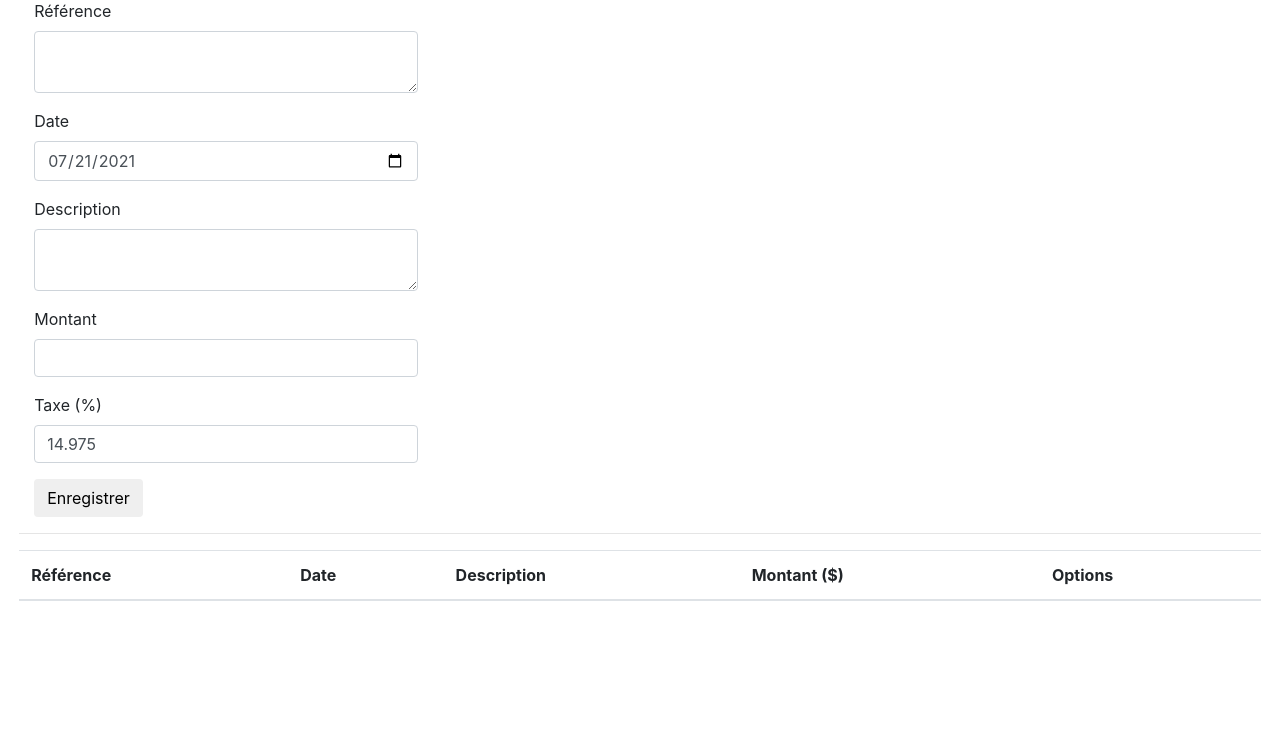
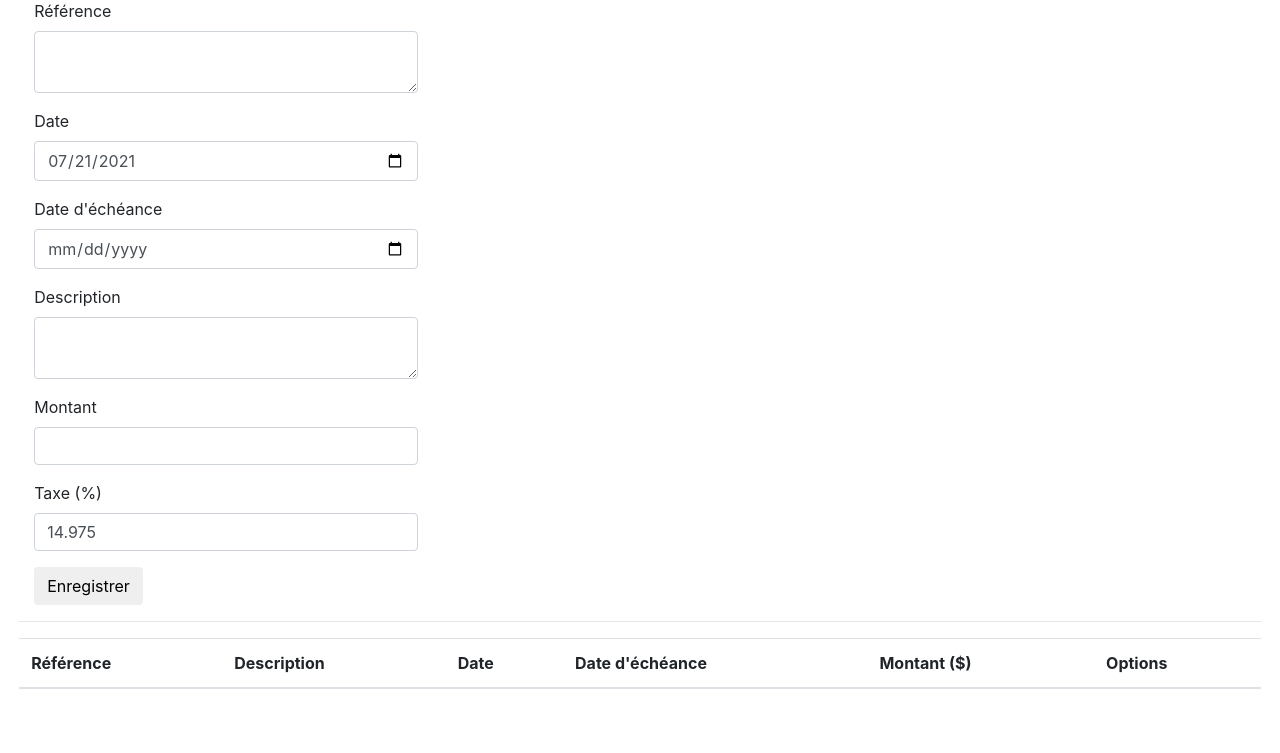
Before and after one commit to PedroLuisBernardos/INM5151, a Flask app: page /index in a window 1280 px wide. Shown: the part 227-980 px from the top of the page. Before the commit the page ends 828 px from the top, so only its background shows below. Run offline with Flask 2, Linux system fonts and the light colour scheme; the visitor is signed in with stand-in values (Sample User, id 1); data comes from the database, SQL or seed files in the repository; both versions use the stored data as it was after the commit; data that the repository does not hold is empty; some libraries are stand-ins or nearby versions.

Commit message:
Ajout de la gestion de `date d'échéance` à la gestion de dates

```diff
--- a/app/forms.py
+++ b/app/forms.py
@@ -73,7 +73,13 @@ class FactureForm(FlaskForm):
     # À ajouter des attributs
     reference = TextAreaField(_l('Référence'), validators=[DataRequired(message=_l("Veuillez entrer une référence")), Length(min=1, max=50, message=_l('Veuillez écrire entre 1 et 50 caractères'))])
     date = DateField(_l('Date'), default=date.today(), format='%Y-%m-%d', validators=[DataRequired(message=_l("Veuillez entrer une date (AAAA-MM-JJ)"))])
+    due_date = DateField(_l('Date d\'échéance'), format='%Y-%m-%d', validators=[DataRequired(message=_l("Veuillez entrer une date d'échéance (AAAA-MM-JJ)"))])
     description = TextAreaField(_l('Description'), validators=[DataRequired(message=_l("Veuillez entrer une description")), Length(min=1, max=140, message=_l(_l('Veuillez écrire entre 1 et 50 caractères')))])
     amount = DecimalField(_l('Montant'), validators=[DataRequired(message=_l("Veuillez entrer un montant numérique"))], places=2)
     tax = DecimalField(_l('Taxe (%)'), validators=[NumberRange(0, 100, _l("Veuillez entrer un nombre entre 0 et 100"))], places=0, render_kw={"value": "14.975"})
     submit = SubmitField(_l('Enregistrer'), render_kw= {"onclick": "calculationTax()"})
+
+    # Valider si date d'échéance est la même ou après la date initiale
+    def validate_due_date(self, due_date):
+        if due_date.data < self.date.data:
+            raise ValidationError(_l('La date d\'échéance doit être la même ou après la date initale'))
--- a/app/models.py
+++ b/app/models.py
@@ -57,10 +57,11 @@ def load_user(id):
 # Factures
 class Facture(db.Model):
     id = db.Column(db.Integer, primary_key=True)
-    reference = db.Column(db.String(50), unique=True)
-    description = db.Column(db.String(140))
-    date = db.Column(db.Date, index=True)
-    amount = db.Column(db.Float)
+    reference = db.Column(db.String(50), unique=True, nullable=False)
+    description = db.Column(db.String(140), nullable=False)
+    date = db.Column(db.Date, nullable=False)
+    due_date = db.Column(db.Date, nullable=False)
+    amount = db.Column(db.Float, nullable=False)
     user_id = db.Column(db.Integer, db.ForeignKey('user.id'))
 
     # Affichage des factures
--- a/app/routes.py
+++ b/app/routes.py
@@ -1,6 +1,6 @@
 # routes.py
 # défini les routes de l'application
-from datetime import datetime
+from datetime import date, datetime
 from flask import render_template, flash, redirect, url_for, request
 from flask.globals import session
 from flask_login import login_user, logout_user, current_user, login_required
@@ -24,7 +24,7 @@ def index():
         if facture:
             flash(_('Cette référence existe déjà.'))
         else:
-            facture = Facture(reference=form.reference.data, date=form.date.data, description=form.description.data, author=current_user, amount=form.amount.data)
+            facture = Facture(reference=form.reference.data, date=form.date.data, due_date=form.due_date.data, description=form.description.data, author=current_user, amount=form.amount.data)
             db.session.add(facture)
             db.session.commit()
             flash(_('Votre facture a été ajoutée.'))
@@ -34,7 +34,7 @@ def index():
     factures = Facture.query.filter_by(user_id=current_user.id).paginate(page, app.config['FACTURES_PAR_PAGE'], False)
     next_url = url_for('index', page=factures.next_num) if factures.has_next else None
     prev_url = url_for('index', page=factures.prev_num) if factures.has_prev else None
-    return render_template("index.html", title=_('Accueil'), form=form, factures=factures.items, next_url=next_url, prev_url=prev_url)
+    return render_template("index.html", title=_('Accueil'), form=form, factures=factures.items, date_today=date.today(), next_url=next_url, prev_url=prev_url)
 
 # Page d'accueil pour les invités
 @app.route('/')
@@ -185,6 +185,7 @@ def update(facture_id):
             else:
                 facture_to_update.reference = form.reference.data
                 facture_to_update.date = form.date.data
+                facture_to_update.due_date = form.due_date.data
                 facture_to_update.description = form.description.data
                 facture_to_update.amount = form.amount.data
                 db.session.commit()
@@ -193,6 +194,7 @@ def update(facture_id):
         elif request.method == 'GET':
             form.reference.data = facture_to_update.reference
             form.date.data = facture_to_update.date
+            form.due_date.data = facture_to_update.due_date
             form.description.data = facture_to_update.description
             form.amount.data = facture_to_update.amount
         return render_template('update_facture.html', title=_('Modification de la facture'), form=form, facture=facture_to_update)
--- a/app/static/css/style.css
+++ b/app/static/css/style.css
@@ -4,3 +4,7 @@ body {
     margin-left:auto;
     margin-right:auto;
 }
+
+.past-due {
+    color: red;
+}
--- a/app/templates/index.html
+++ b/app/templates/index.html
@@ -22,20 +22,26 @@
         <thead>
           <tr>
             <th scope="col">{{ _('Référence') }}</th>
+            <th scope="col">{{ _('Description') }}</th>
             <th scope="col">{{ _('Date') }}</th>
-            <th scope="col">{{ _('Description') }}</th>
+            <th scope="col">{{ _('Date d\'échéance') }}</th>
             <th scope="col">{{ _('Montant') }} ($)</th>
             <th scope="col">{{ _('Options') }}</th>
           </tr>
         </thead>
         <tbody>
     {% for facture in factures %}
+        <!-- Valide si la date d'échéance est dépassée -->
+        {% if facture.due_date <= date_today %}
+            {% set date_state = 'past-due' %}
+        {% endif %}
         <!-- Corps des factures -->
         <tr>
             <!-- À ajouter des attributs -->
             <td>{{ facture.reference }}</td>
-            <th>{{ facture.date }}</th>
             <td>{{ facture.description }}</td>
+            <td>{{ facture.date }}</td>
+            <td class="{{ date_state }}">{{ facture.due_date }}</td>
             <td>{{ facture.amount }}</td>
             <td>
                 <a class="btn btn-info" href="{{ url_for('update', facture_id=facture.id) }}">{{ _('Modifier') }}</a>
```
Also changed, not shown: app.db, app/translations/en/LC_MESSAGES/messages.po, app/translations/es/LC_MESSAGES/messages.po.
